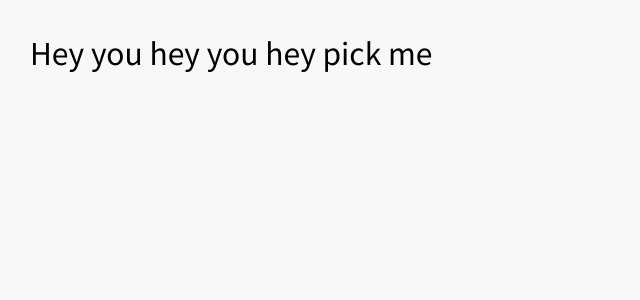
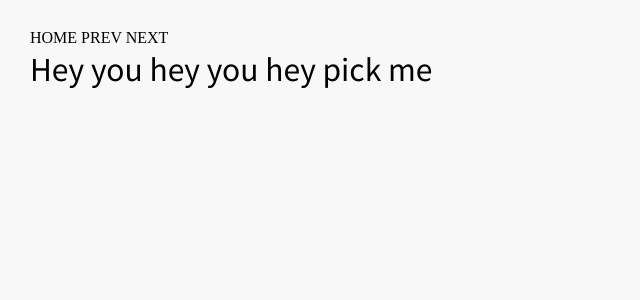
Before and after one commit to law-wang/ferrari, a Jekyll site: the page built from _posts/2020-04-23-ten.md, in a window 1280 px wide. Shown: the top 300 px of the page, without its empty margins (0-640 px from the left). Built offline with Jekyll 4.4.1, drawn with Linux system fonts in a browser that asks for light colours; some web fonts are replaced.

Commit message:
added navigation

```diff
--- a/_config.yml
+++ b/_config.yml
@@ -1,4 +1,4 @@
-title: Ferrari
+title: Thoughts
 description: >-
   daily thoughts
 baseurl: "" # the subpath of your site, e.g. /blog
--- a/_layouts/home.html
+++ b/_layouts/home.html
@@ -5,13 +5,11 @@
     <meta http-equiv="X-UA-Compatible" content="IE=edge">
     <meta name="viewport" content="width=device-width, initial-scale=1">
     <link rel="shortcut icon" type="image/png" href="/favicon-1.png"/>
-    <title>In My Head • Rence</title>
+    <title>Thoughts | Lawrence Wang</title>
     <link rel="stylesheet" href="/styles.css">
   </head>
   <body class="home">
-    <h1>In My Head</h1>
-    <!-- <h4>"i'm a ferrari pulled off on mulholland drive"</h4>
-    <h3>collection of random thoughts</h3> -->
+    <h1>Thoughts</h1>
     <ul>
       {% for post in site.posts %}
         <li>
--- a/_layouts/post.html
+++ b/_layouts/post.html
@@ -5,10 +5,20 @@
     <meta http-equiv="X-UA-Compatible" content="IE=edge">
     <meta name="viewport" content="width=device-width, initial-scale=1">
     <link rel="shortcut icon" type="image/png" href="/favicon-1.png"/>
-    <title>In My Head • Rence</title>
+    <title>Thoughts | Lawrence Wang</title>
     <link rel="stylesheet" href="/styles.css">
   </head>
   <body>
+    <div class="navigation">
+      <a class="home" href="/">HOME</a>
+      {% if page.previous.url %}
+        <a class="prev" href="{{page.previous.url}}">PREV</a>
+      {% endif %}
+      {% if page.next.url %}
+        <a class="next" href="{{page.next.url}}">NEXT</a>
+      {% endif %}
+    </div>
+
     {{ content }}
   </body>
 </html>
```
